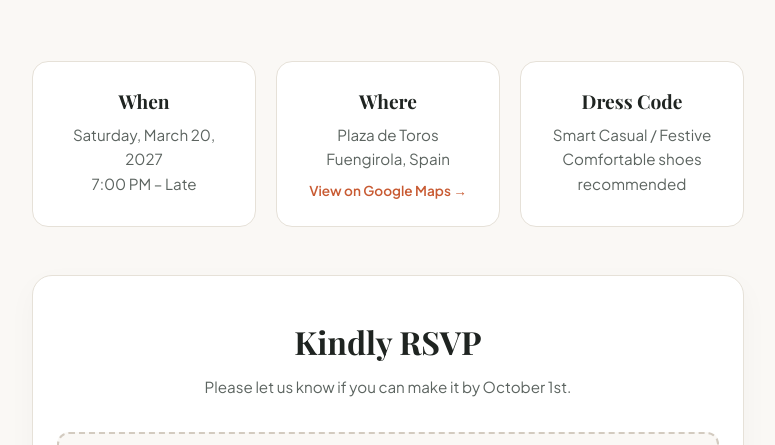
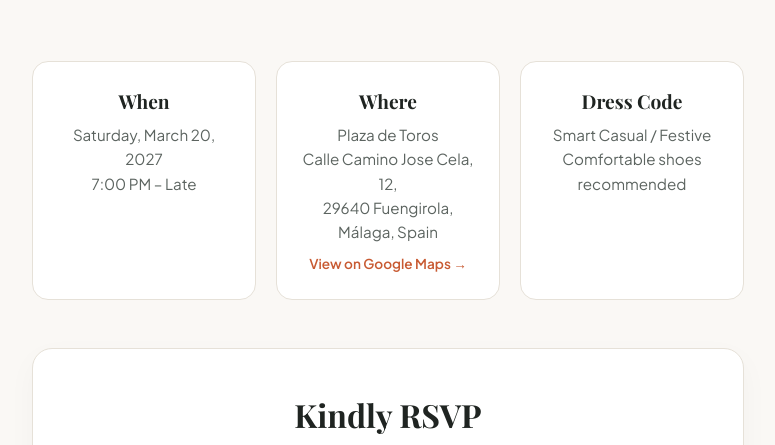
Before and after one commit to elenba/150, a plain HTML site: page index.html in a window 1280 px wide. Shown: the part 501-946 px from the top of the page, without its empty margins (252-1027 px from the left). Drawn offline with nearby package versions, Linux system fonts and the light colour scheme; a web font is replaced by a local one.

Commit message:
Update index.html

```diff
--- a/index.html
+++ b/index.html
@@ -228,9 +228,9 @@
 
       <div class="detail-card">
         <h3>Where</h3>
-        <p>Plaza de Toros<br>Fuengirola, Spain</p>
+        <p>Plaza de Toros<br>Calle Camino Jose Cela, 12, <br>29640 Fuengirola, Málaga, Spain</p>
         <!-- Replace # with your Google Maps link -->
-        <a href="#" target="_blank" rel="noopener">View on Google Maps &rarr;</a>
+        <a href="https://maps.app.goo.gl/K8UrGWNqYNoXMBYTA" target="_blank" rel="noopener">View on Google Maps &rarr;</a>
       </div>
 
       <div class="detail-card">
@@ -242,7 +242,7 @@
     <!-- RSVP FORM SECTION -->
     <section class="rsvp-section" id="rsvp">
       <h2>Kindly RSVP</h2>
-      <p>Please let us know if you can make it by October 1st.</p>
+      <p>Please let us know if you can make it by January 1st</p>
 
       <!-- =====================================================================
            REPLACE THE DIV BELOW WITH YOUR TALLY.SO OR GOOGLE FORM EMBED CODE
```
